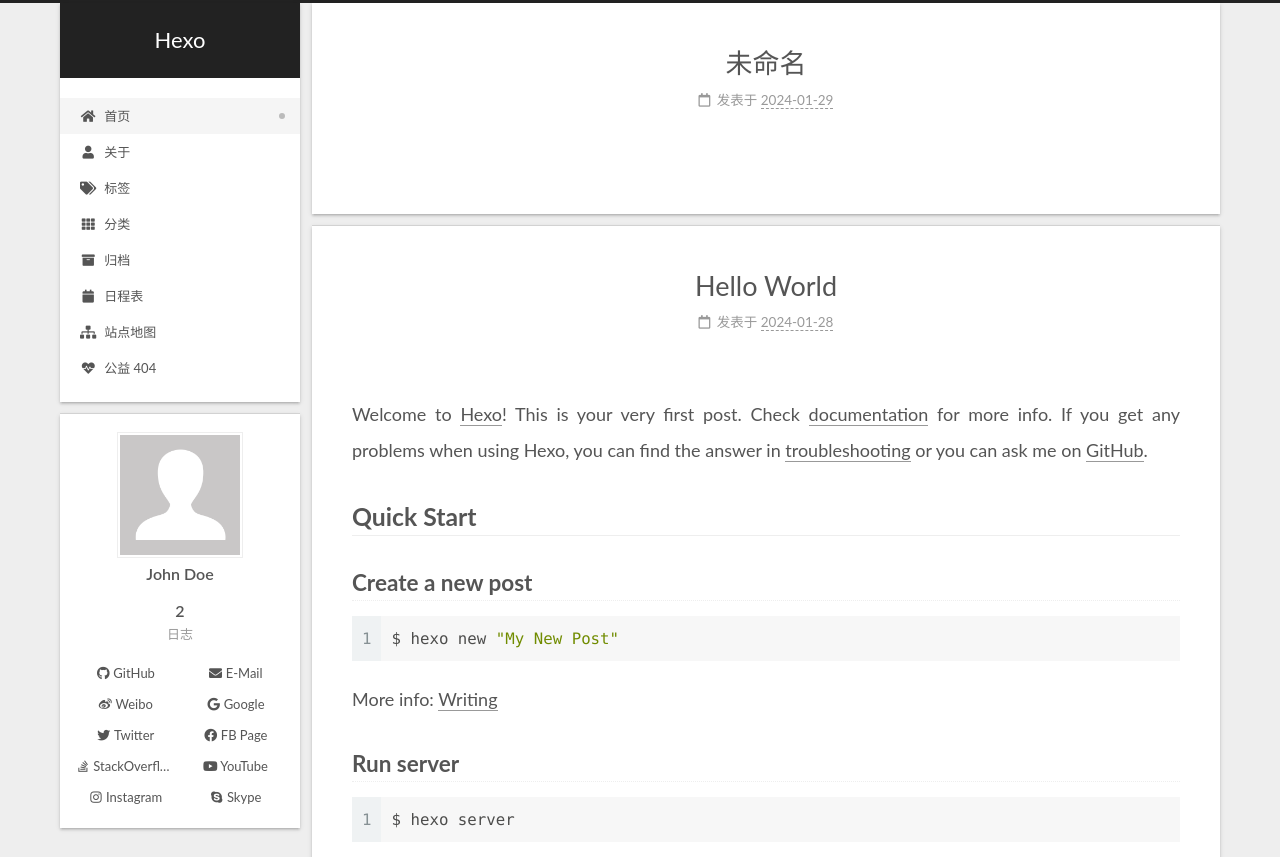
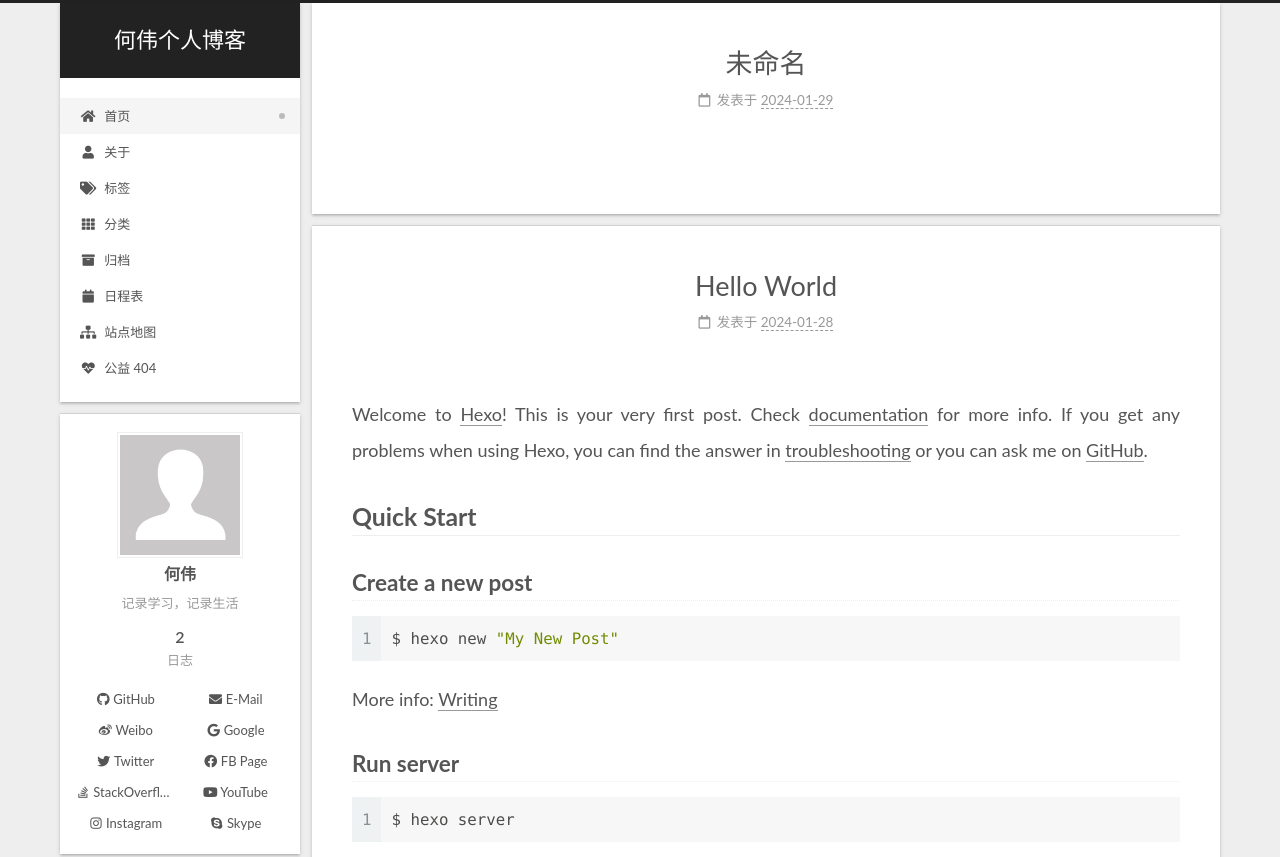
Before and after one commit to hwnl/hwnl.github.io, a plain HTML site: page index.html in a window 1280 px wide. Shown: the top 857 px of the page. Drawn offline with Linux system fonts and the light colour scheme.

Commit message:
Site updated: 2024-01-29 13:11:07

```diff
--- a/css/main.css
+++ b/css/main.css
@@ -1168,7 +1168,7 @@ pre .javascript .function {
 }
 .links-of-author a::before,
 .links-of-author span.exturl::before {
-  background: #ff3d46;
+  background: #b979b4;
   border-radius: 50%;
   content: ' ';
   display: inline-block;
--- a/index.html
+++ b/index.html
@@ -22,12 +22,14 @@
     var CONFIG = {"hostname":"example.com","root":"/","scheme":"Gemini","version":"7.8.0","exturl":false,"sidebar":{"position":"left","display":"post","padding":18,"offset":12,"onmobile":false},"copycode":{"enable":false,"show_result":false,"style":null},"back2top":{"enable":true,"sidebar":false,"scrollpercent":false},"bookmark":{"enable":false,"color":"#222","save":"auto"},"fancybox":false,"mediumzoom":false,"lazyload":false,"pangu":false,"comments":{"style":"tabs","active":null,"storage":true,"lazyload":false,"nav":null},"algolia":{"hits":{"per_page":10},"labels":{"input_placeholder":"Search for Posts","hits_empty":"We didn't find any results for the search: ${query}","hits_stats":"${hits} results found in ${time} ms"}},"localsearch":{"enable":false,"trigger":"auto","top_n_per_article":1,"unescape":false,"preload":false},"motion":{"enable":true,"async":false,"transition":{"post_block":"fadeIn","post_header":"slideDownIn","post_body":"slideDownIn","coll_header":"slideLeftIn","sidebar":"slideUpIn"}},"path":"search.xml"};
   </script>
 
-  <meta property="og:type" content="website">
-<meta property="og:title" content="Hexo">
+  <meta name="description" content="记录学习，记录生活">
+<meta property="og:type" content="website">
+<meta property="og:title" content="何伟个人博客">
 <meta property="og:url" content="http://example.com/index.html">
-<meta property="og:site_name" content="Hexo">
+<meta property="og:site_name" content="何伟个人博客">
+<meta property="og:description" content="记录学习，记录生活">
 <meta property="og:locale" content="zh_CN">
-<meta property="article:author" content="John Doe">
+<meta property="article:author" content="何伟">
 <meta name="twitter:card" content="summary">
 
 <link rel="canonical" href="http://example.com/">
@@ -43,7 +45,7 @@
   };
 </script>
 
-  <title>Hexo</title>
+  <title>何伟个人博客</title>
 
 
 
@@ -94,7 +96,7 @@
 
     <a href="/" class="brand" rel="start">
       <span class="logo-line-before"><i></i></span>
-      <h1 class="site-title">Hexo</h1>
+      <h1 class="site-title">何伟个人博客</h1>
       <span class="logo-line-after"><i></i></span>
     </a>
   </div>
@@ -181,12 +183,12 @@
 
     <span hidden itemprop="author" itemscope itemtype="http://schema.org/Person">
       <meta itemprop="image" content="/images/avatar.gif">
-      <meta itemprop="name" content="John Doe">
-      <meta itemprop="description" content="">
+      <meta itemprop="name" content="何伟">
+      <meta itemprop="description" content="记录学习，记录生活">
     </span>
 
     <span hidden itemprop="publisher" itemscope itemtype="http://schema.org/Organization">
-      <meta itemprop="name" content="Hexo">
+      <meta itemprop="name" content="何伟个人博客">
     </span>
       <header class="post-header">
         <h2 class="post-title" itemprop="name headline">
@@ -238,12 +240,12 @@
 
     <span hidden itemprop="author" itemscope itemtype="http://schema.org/Person">
       <meta itemprop="image" content="/images/avatar.gif">
-      <meta itemprop="name" content="John Doe">
-      <meta itemprop="description" content="">
+      <meta itemprop="name" content="何伟">
+      <meta itemprop="description" content="记录学习，记录生活">
     </span>
 
     <span hidden itemprop="publisher" itemscope itemtype="http://schema.org/Organization">
-      <meta itemprop="name" content="Hexo">
+      <meta itemprop="name" content="何伟个人博客">
     </span>
       <header class="post-header">
         <h2 class="post-title" itemprop="name headline">
@@ -358,10 +360,10 @@
 
       <div class="site-overview-wrap sidebar-panel">
         <div class="site-author motion-element" itemprop="author" itemscope itemtype="http://schema.org/Person">
-    <img class="site-author-image" itemprop="image" alt="John Doe"
+    <img class="site-author-image" itemprop="image" alt="何伟"
       src="/images/avatar.gif">
-  <p class="site-author-name" itemprop="name">John Doe</p>
-  <div class="site-description" itemprop="description"></div>
+  <p class="site-author-name" itemprop="name">何伟</p>
+  <div class="site-description" itemprop="description">记录学习，记录生活</div>
 </div>
 <div class="site-state-wrap motion-element">
   <nav class="site-state">
@@ -432,7 +434,7 @@
   <span class="with-love">
     <i class="fa fa-heart"></i>
   </span>
-  <span class="author" itemprop="copyrightHolder">John Doe</span>
+  <span class="author" itemprop="copyrightHolder">何伟</span>
 </div>
   <div class="powered-by">由 <a href="https://hexo.io/" class="theme-link" rel="noopener" target="_blank">Hexo</a> & <a href="https://theme-next.org/" class="theme-link" rel="noopener" target="_blank">NexT.Gemini</a> 强力驱动
   </div>
```
Also changed, not shown: 2024/01/28/hello-world/index.html (+11 -11 lines), 2024/01/29/test/index.html (+15 -13 lines), about/index.html (+8 -8 lines), archives/2024/01/index.html (+12 -10 lines), archives/2024/index.html (+12 -10 lines), archives/index.html (+12 -10 lines), categories/index.html (+11 -9 lines), search/index-1.html (+11 -9 lines), search/index.html (+11 -9 lines), tags/index.html (+11 -9 lines).
